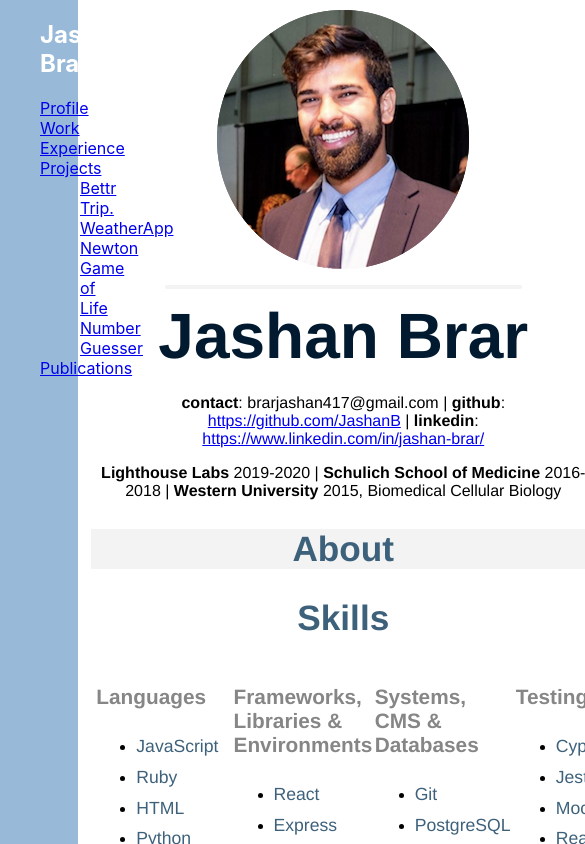
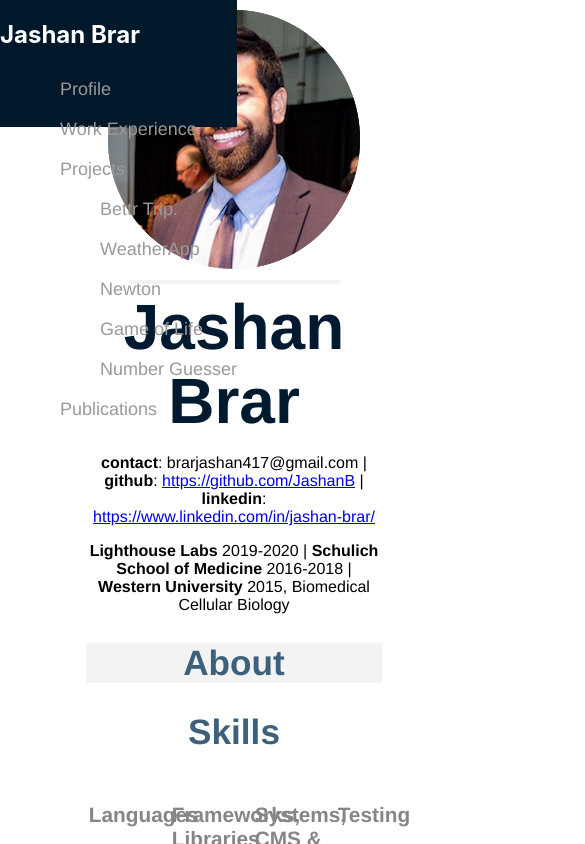
Before and after one commit to JashanB/my-portfolio, a React (Create React App) app: page / in a window 390 px wide. Shown: the top 844 px of the page, 585 px wide, since content can reach past the window. Built offline with nearby package versions, Linux system fonts and the light colour scheme.

Commit message:
css changes, adding breakpoints

```diff
--- a/src/components/app/App.css
+++ b/src/components/app/App.css
@@ -1,31 +1,101 @@
-.App {
-  display: flex;
-  flex-direction: row;
-  /* justify-content: space-evenly; */
-  width: 100%;
-}
+@media only screen and (min-width: 993px){
+  .App {
+    display: flex;
+    flex-direction: row;
+    width: 100%;
+  }
 
 .nav {
   position: fixed;
   left: 0;
   width: 20%;
-  background-color: #98bad8;
+  background-color: #01182b;
   height: 100vh;
   display: block;
   color: white;
 }
 
+
+.nav ul {
+  list-style: none;
+  margin: 0;
+  position: relative;
+  }
+
+  .nav li {
+  text-indent: 20px;
+  line-height: 40px;
+  font-family: Helvetica;
+  font-size: 18px;
+  text-align: left;
+  }
+
+  .nav a {
+    display: block;
+    text-decoration: none;
+    color: #999999;
+  }
+
+  .nav a:hover {
+    color: white;
+  }
+
+  .nav a:active {
+    color: white;
+  }
+
+.content-wrapper {
+  /* display: block; */
+  /* position: relative; */
+  text-align: center;
+  margin-left: 20%;
+  padding-top: 2.5%;
+  font-family: Helvetica;
+}
+}
+
+@media only screen and (max-width: 992px){
+.App {
+  display: flex;
+  flex-direction: column;
+  width: 100%;
+}
+
+.nav {
+position: fixed;
+top: 0;
+height: 15%;
+background-color: #01182b;
+display: block;
+color: white;
+}
+
+.nav ul {
+list-style: none;
+margin: 0;
+position: relative;
+}
+
+.nav li {
+text-indent: 20px;
+line-height: 40px;
+font-family: Helvetica;
+font-size: 18px;
+text-align: left;
+}
+
 .nav a {
   display: block;
+  text-decoration: none;
+  color: #999999;
 }
 
 .nav a:hover {
-  background-color: white;
-
+  color: white;
 }
 
 .nav a:active {
-  background-color: aliceblue;
+  color: white;
 }
 
 .content-wrapper {
@@ -36,3 +106,4 @@
   padding-top: 2.5%;
   font-family: Helvetica;
 }
+}
--- a/src/components/app/App.js
+++ b/src/components/app/App.js
@@ -15,19 +15,37 @@ export default function App() {
   return (
     <div className="App">
       <div className="nav">
+        <h2>Jashan Brar</h2>
         <ul className="section-list">
-          <h2>Jashan Brar</h2>
+          <li>
             <a href="#profile">Profile</a>
+          </li>
+          <li>
             <a href="#work-exp">Work Experience</a>
+          </li>
+          <li>
             <a href="#project">Projects</a>
+          </li>
             <ul className="project-list">
+              <li>
                 <a href="#Bettr-Trip.">Bettr Trip.</a>
+              </li>
+              <li>
                 <a href="#WeatherApp">WeatherApp</a>
+              </li>
+              <li>
                 <a href="#Newton">Newton</a>
+              </li>
+              <li>
                 <a href="#Life">Game of Life</a>
+              </li>
+              <li>
                 <a href="#Number-Guesser">Number Guesser</a>
+              </li>
             </ul>
+            <li>
               <a href="#publications">Publications</a>
+            </li>
         </ul>
       </div>
         <div className="content-wrapper">
--- a/src/components/publications/Publications.css
+++ b/src/components/publications/Publications.css
@@ -3,14 +3,13 @@
   background-color: #F3F3F3;
   font-family: Helvetica;
   display: inline-block;
-  margin-bottom: 2%;
+  margin-bottom: 4%;
 }
 
 #publications h2 {
   font-size: 220%;
   color: #3d617b;
   margin-bottom: 4%;
-
 }
 
 .publications-list {
```
Lines whose indentation alone changed are shown as unchanged.
